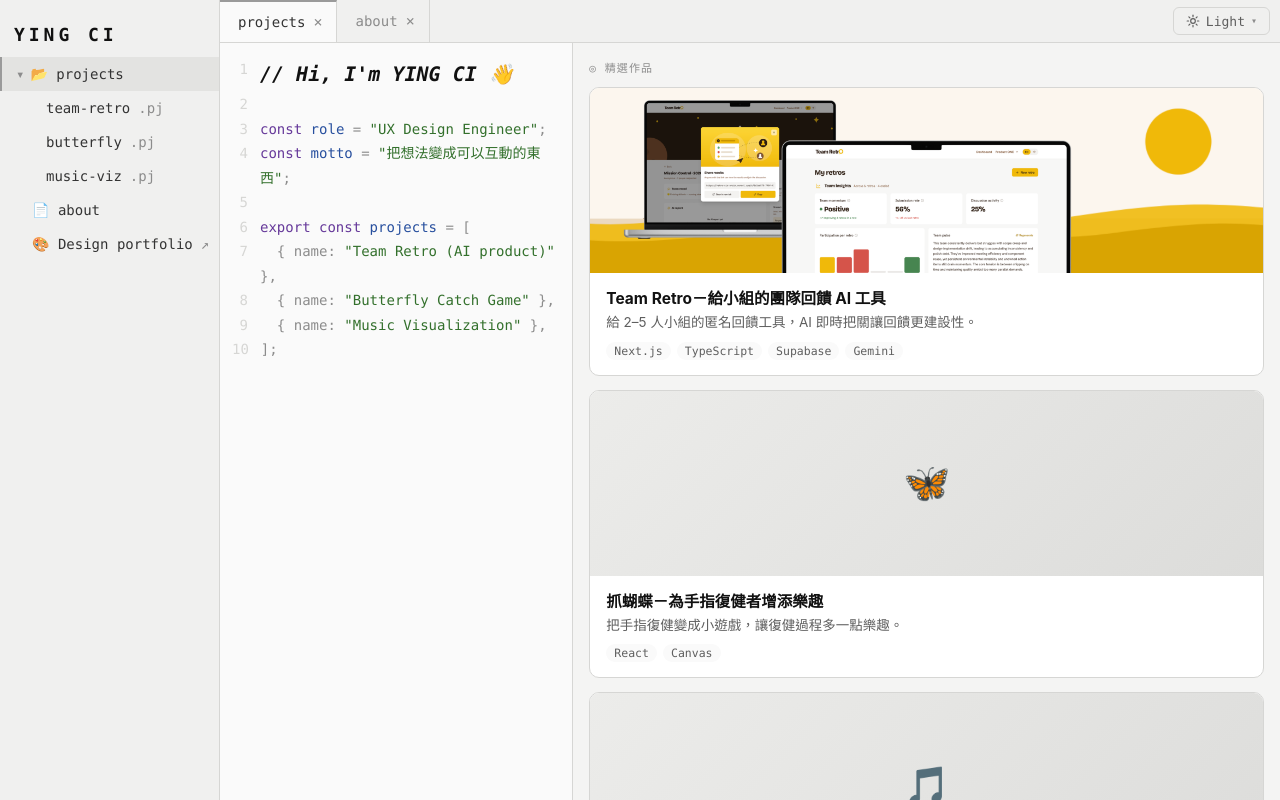
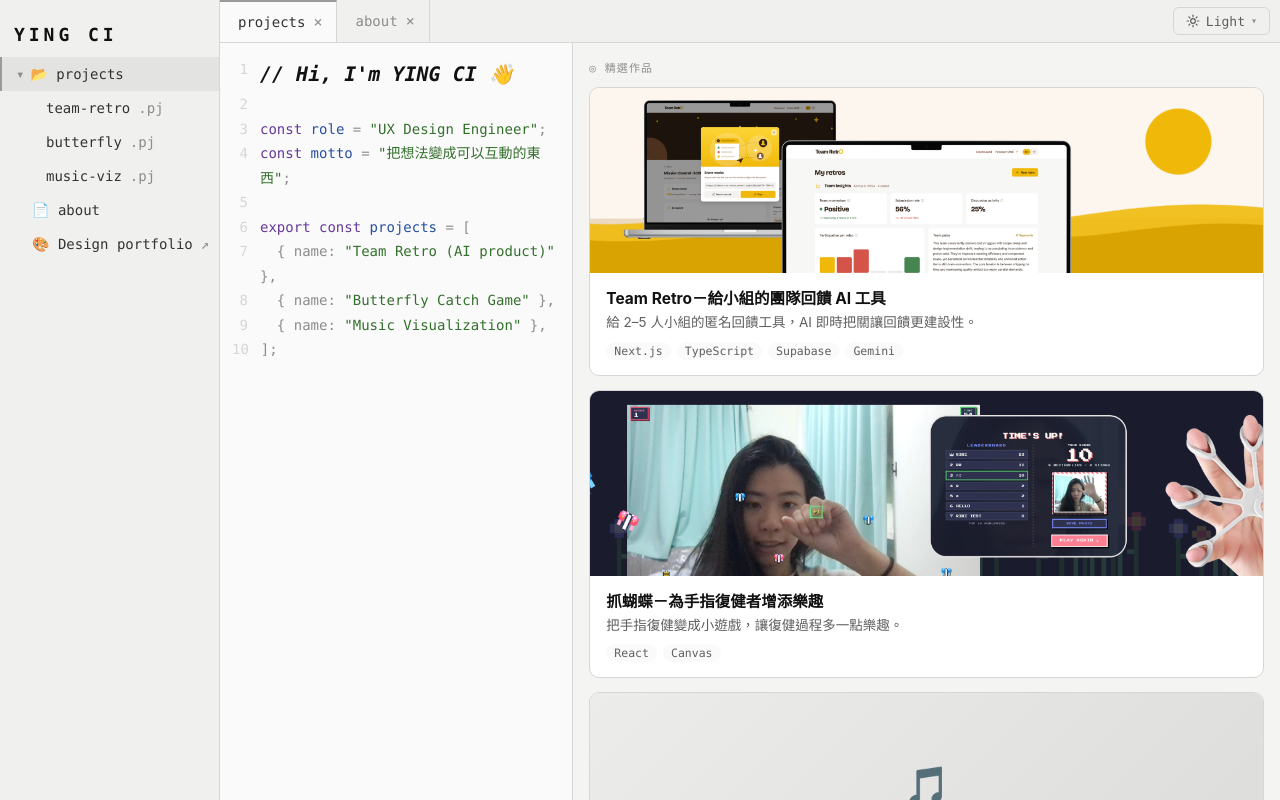
Before and after one commit to iiamriiita/portfolio, a React (Vite) app: page / in a window 1280 px wide. Built offline with nearby package versions, Linux system fonts and the light colour scheme.

Commit message:
Add the Butterfly Catch Game banner
Ship public/butterfly-banner.png (2758x600) and point the second
project's img at it.

Co-Authored-By: Claude Opus 4.8 <noreply@anthropic.com>
Claude-Session: https://claude.ai/code/session_01GT3sm79uZRGhUQUZr5W3Q4

```diff
--- a/src/Portfolio.jsx
+++ b/src/Portfolio.jsx
@@ -35,6 +35,7 @@ const PROJECTS = [
     name: "抓蝴蝶－為手指復健者增添樂趣",
     en: "Butterfly Catch Game",
     emoji: "🦋",
+    img: "/butterfly-banner.png",
     grad: "linear-gradient(135deg,var(--thumb-a),var(--thumb-b))",
     // TODO: 以下為草稿，待你補正確資訊
     tags: ["React", "Canvas"],
```
Also changed, not shown: public/butterfly-banner.png (added).
